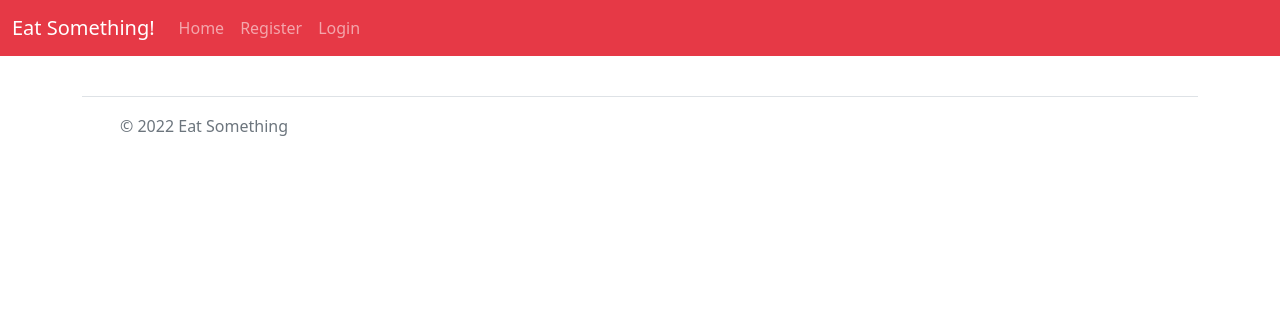
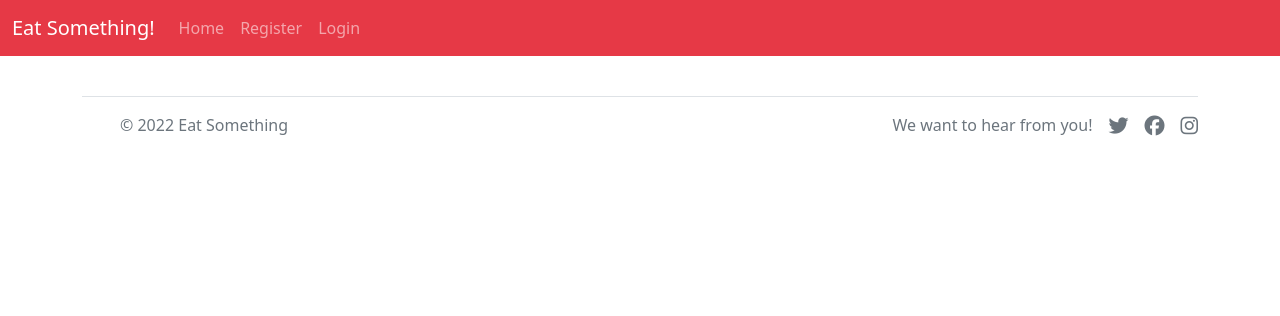
Before and after one commit to robindavidgames/ci-project04, a Django app: page / in a window 1280 px wide. Shown: the top 316 px of the page. Run offline with Django 3.2, Linux system fonts and the light colour scheme; data that the repository does not hold is empty; some libraries are stand-ins or nearby versions.

Commit message:
Add Font Awesome. Update footer with social media.

```diff
--- a/static/css/style.css
+++ b/static/css/style.css
@@ -4,3 +4,7 @@ a {
 }
 
 /* Why doesn't this work?? */
+
+#header-background {
+    background-color: #e63946;
+}
--- a/templates/base.html
+++ b/templates/base.html
@@ -14,7 +14,7 @@
     <meta name="author" content="Robin David">
     <!-- Bootstrap CSS sheet -->
     <link href="https://cdn.jsdelivr.net/npm/bootstrap@5.1.3/dist/css/bootstrap.min.css" rel="stylesheet" integrity="sha384-1BmE4kWBq78iYhFldvKuhfTAU6auU8tT94WrHftjDbrCEXSU1oBoqyl2QvZ6jIW3" crossorigin="anonymous">
-    <link rel="stylesheet" href="{% static 'css/style.css' %}">
+    <link rel="stylesheet" href="{% static 'css/style.css' %}"">
     <link rel='shortcut icon' type='image/x-icon' href='favicon.ico' />
 </head>
 
@@ -24,6 +24,7 @@
     <!-- Code adapted from https://getbootstrap.com/docs/5.1/components/navbar/#nav -->
     <!-- <nav class="navbar navbar-expand-lg navbar-light bg-light"> -->
     <nav class="navbar navbar-expand-lg navbar-dark" style="background-color: #e63946;">
+    <!-- <nav class="navbar navbar-expand-lg navbar-dark header-background"> -->
         <div class="container-fluid">
             <a class="navbar-brand" href="#">Eat Something!</a>
             <button class="navbar-toggler" type="button" data-bs-toggle="collapse" data-bs-target="#navbarNavAltMarkup" aria-controls="navbarNavAltMarkup" aria-expanded="false" aria-label="Toggle navigation">
@@ -64,21 +65,7 @@
         {% endblock content %}
     </main>
 
-    <!-- Footer -->
-    <!-- <footer class="footer mt-auto py-3 dark-bg">
-        <p class="m-0 text-center text-white">Made by Code Instituters</p>
-        <p class="m-0 text-center text-white">Follow us: <i class="fab fa-facebook-square ms-3"></i>
-            <i class="fab fa-twitter-square ms-3"></i>
-            <i class="fab fa-instagram-square ms-3"></i>
-            <i class="fab fa-youtube-square ms-3"></i></p>
-    </footer> -->
-    <!-- <footer> -->
-        <!-- Footer code modified from https://getbootstrap.com/docs/5.1/examples/footers/ -->
-        <!-- <div class="container">
-            <p>Get in touch!</p>
-            <p>Follow us: Facebook Twitter Instagram YouTube LinkedIn</p>
-        </div> -->
-
+    <!-- Footer code modified from https://getbootstrap.com/docs/5.1/examples/footers/ -->
     <div class="container">
         <footer class="d-flex flex-wrap justify-content-between align-items-center py-3 my-4 border-top">
             <div class="col-md-4 d-flex align-items-center">
@@ -89,14 +76,25 @@
             </div>
 
             <ul class="nav col-md-4 justify-content-end list-unstyled d-flex">
-                <li class="ms-3"><a class="text-muted" href="#"><svg class="bi" width="24" height="24"><use xlink:href="#twitter"/></svg></a></li>
-                <li class="ms-3"><a class="text-muted" href="#"><svg class="bi" width="24" height="24"><use xlink:href="#instagram"/></svg></a></li>
-                <li class="ms-3"><a class="text-muted" href="#"><svg class="bi" width="24" height="24"><use xlink:href="#facebook"/></svg></a></li>
+                <li class="ms-3 text-muted">We want to hear from you!</li>
+                <li class="ms-3">
+                    <a href="https://www.twitter.com" target="_blank" rel="noopener" aria-label="Visit us on Twitter">
+                        <i class="fab fa-twitter fa-lg text-muted" aria-hidden="true"></i>
+                    </a>
+                </li>
+                <li class="ms-3">
+                    <a href="https://www.facebook.com" target="_blank" rel="noopener" aria-label="Visit us on Facebook">
+                        <i class="fab fa-facebook fa-lg text-muted" aria-hidden="true"></i>
+                    </a>
+                </li>
+                <li class="ms-3">
+                    <a href="https://www.instagram.com" target="_blank" rel="noopener" aria-label="Visit us on Instagram">
+                        <i class="fab fa-instagram fa-lg text-muted" aria-hidden="true"></i>
+                    </a>
+                </li>
             </ul>
         </footer>
     </div>
-
-    <!-- </footer> -->
 
     <!-- JS to close alerts after 3 seconds. From I Think Therefore I Blog -->
     <script>
@@ -110,6 +108,9 @@
     <!-- Bootstrap script -->
     <script src="https://cdn.jsdelivr.net/npm/bootstrap@5.1.3/dist/js/bootstrap.bundle.min.js" integrity="sha384-ka7Sk0Gln4gmtz2MlQnikT1wXgYsOg+OMhuP+IlRH9sENBO0LRn5q+8nbTov4+1p" crossorigin="anonymous"></script>
 
+    <!-- Font Awesome script -->
+    <script src="https://kit.fontawesome.com/3857afb649.js" crossorigin="anonymous"></script>
+
 </body>
 
 </html>
```
Also changed, not shown: README.md.
